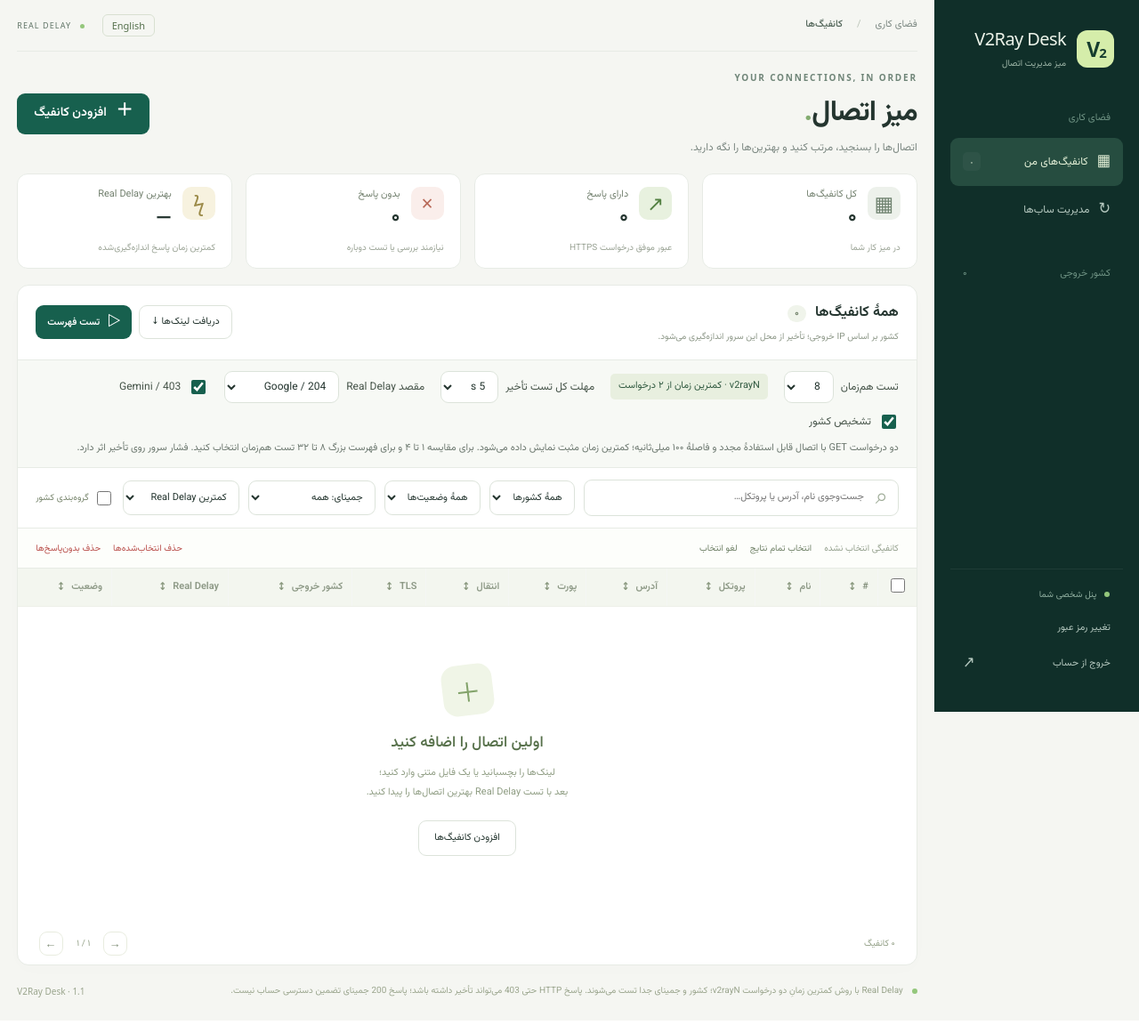
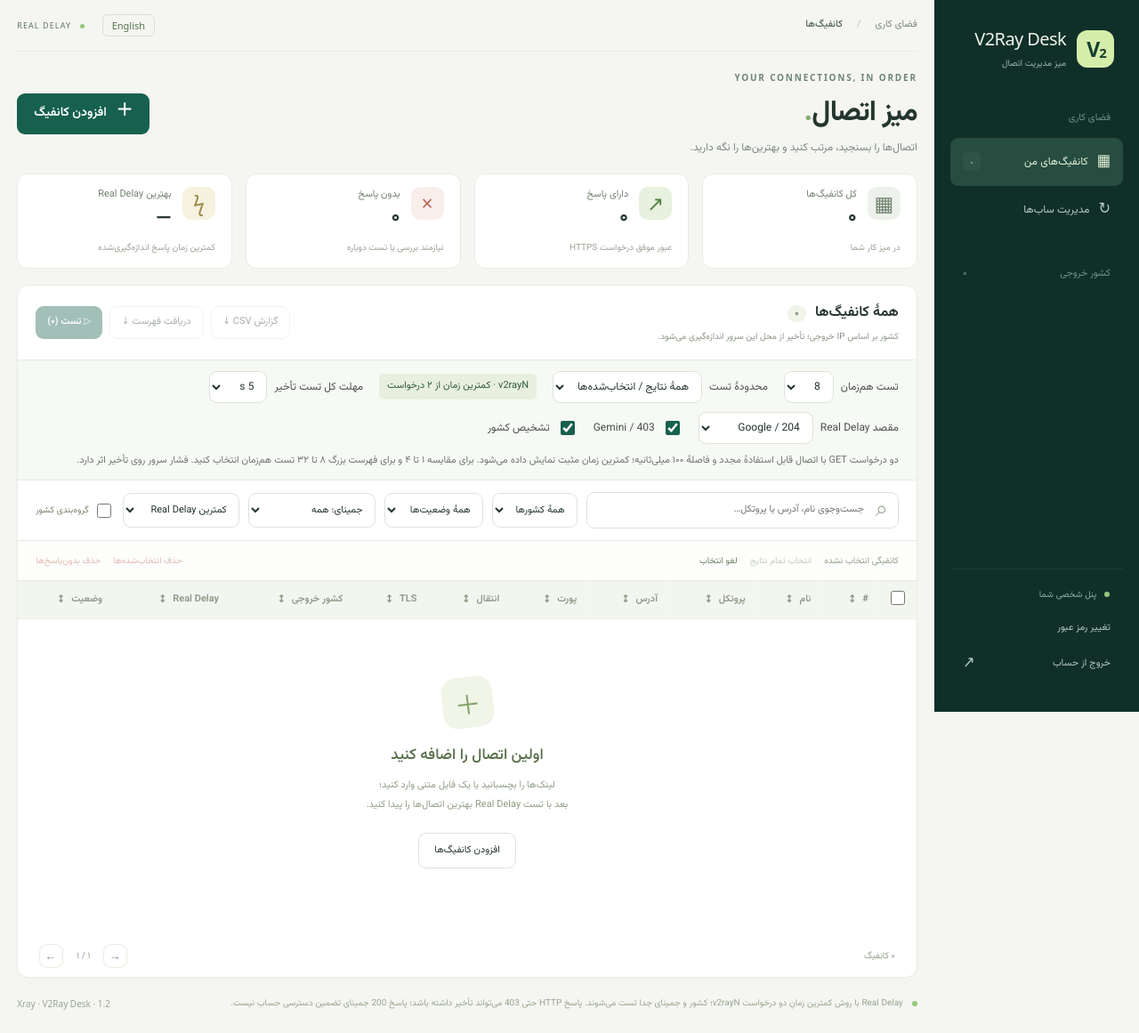
Before and after one commit to iamiralpha/v2ray-desk, a Python web app: template panel/templates/index.html in a window 1280 px wide. Shown: the whole page at 89% size. Run offline with Jinja, Linux system fonts and the light colour scheme; the template is opened without the code that fills it, so the values that code supplies are empty.

Commit message:
Add index.html, index.en.html

```diff
--- a/panel/templates/index.html
+++ b/panel/templates/index.html
@@ -32,9 +32,10 @@
       <article><span class="stat-icon fast">ϟ</span><div><p>بهترین Real Delay</p><strong id="stat-best">—</strong></div><small>کمترین زمان پاسخ اندازه‌گیری‌شده</small></article>
     </section>
     <section class="collection">
-      <div class="collection-heading"><div><h2 id="collection-title">همهٔ کانفیگ‌ها <span id="visible-count">۰</span></h2><p>کشور بر اساس IP خروجی؛ تأخیر از محل این سرور اندازه‌گیری می‌شود.</p></div><div class="actions"><button class="secondary" id="export-btn">دریافت لینک‌ها <span aria-hidden="true">↓</span></button><button class="primary" id="test-btn"><span aria-hidden="true">▷</span> تست فهرست</button></div></div>
+      <div class="collection-heading"><div><h2 id="collection-title">همهٔ کانفیگ‌ها <span id="visible-count">۰</span></h2><p>کشور بر اساس IP خروجی؛ تأخیر از محل این سرور اندازه‌گیری می‌شود.</p></div><div class="actions"><button class="secondary" id="report-btn">گزارش CSV ↓</button><button class="secondary" id="export-btn">دریافت لینک‌ها <span aria-hidden="true">↓</span></button><button class="primary" id="test-btn"><span aria-hidden="true">▷</span> تست فهرست</button></div></div>
       <div class="test-settings" aria-label="تنظیمات تست">
         <label for="test-workers">تست هم‌زمان <select id="test-workers"><option value="1">1</option><option value="4">4</option><option value="8" selected>8</option><option value="16">16</option><option value="32">32</option></select></label>
+        <label for="test-scope">محدودهٔ تست <select id="test-scope"><option value="all">همهٔ نتایج / انتخاب‌شده‌ها</option><option value="pending">تست‌نشده‌ها</option><option value="failed">ناموفق‌ها</option><option value="pending-failed">تست‌نشده و ناموفق</option></select></label>
         <span class="measurement-method">v2rayN · کمترین زمان از ۲ درخواست</span>
         <label for="test-timeout">مهلت کل تست تأخیر <select id="test-timeout"><option value="5" selected>5 s</option><option value="10">10 s</option><option value="15">15 s</option></select></label>
         <label for="test-target">مقصد Real Delay <select id="test-target"><option value="google">Google / 204</option><option value="gstatic">Gstatic / 204</option><option value="cloudflare">Cloudflare / 204</option></select></label>
@@ -46,7 +47,7 @@
       <div class="filters">
         <label class="search"><span aria-hidden="true">⌕</span><input id="search" type="search" placeholder="جست‌وجوی نام، آدرس یا پروتکل…" aria-label="جست‌وجو"></label>
         <select id="country-filter" aria-label="کشور"><option value="">همهٔ کشورها</option></select>
-        <select id="status-filter" aria-label="وضعیت"><option value="">همهٔ وضعیت‌ها</option><option value="healthy">دارای پاسخ</option><option value="failed">بدون پاسخ</option><option value="pending">تست‌نشده</option><option value="testing">در حال تست</option><option value="error">خطای تست</option></select>
+        <select id="status-filter" aria-label="وضعیت"><option value="">همهٔ وضعیت‌ها</option><option value="healthy">دارای پاسخ</option><option value="failed">بدون پاسخ</option><option value="pending">تست‌نشده</option><option value="testing">در حال تست</option><option value="invalid">تنظیمات نامعتبر</option><option value="error">خطای تست</option></select>
         <select id="gemini-filter" aria-label="وضعیت جمینای"><option value="">جمینای: همه</option><option value="http200">جمینای: پاسخ 200</option><option value="blocked">جمینای: خطای 403</option><option value="login">جمینای: صفحهٔ ورود</option><option value="limited">جمینای: محدودیت 429</option><option value="unreachable">جمینای: خطای اتصال</option><option value="untested">جمینای: تست‌نشده</option><option value="redirect">جمینای: انتقال</option><option value="other">جمینای: سایر پاسخ‌ها</option></select>
         <select id="sort" aria-label="مرتب‌سازی"><option value="latency">کمترین Real Delay</option><option value="latency-desc">بیشترین Real Delay</option><option value="name">نام کانفیگ</option><option value="newest">جدیدترین</option><option value="country">کشور</option></select>
         <label class="group-toggle"><input id="group" type="checkbox"> گروه‌بندی کشور</label>
@@ -58,7 +59,7 @@
       <div id="empty" class="empty"><div class="empty-symbol">＋</div><h3>اولین اتصال را اضافه کنید</h3><p>لینک‌ها را بچسبانید یا یک فایل متنی وارد کنید؛<br>بعد با تست Real Delay بهترین اتصال‌ها را پیدا کنید.</p><button class="secondary" id="empty-import">افزودن کانفیگ‌ها</button></div>
       <footer class="table-footer"><span id="page-info">۰ کانفیگ</span><div><button class="icon-button" id="prev-page" aria-label="صفحهٔ قبل">→</button><span id="page-label">۱ / ۱</span><button class="icon-button" id="next-page" aria-label="صفحهٔ بعد">←</button></div></footer>
     </section>
-    <p class="footnote"><span class="dot"></span> Real Delay با روش کمترین زمانِ دو درخواست v2rayN؛ کشور و جمینای جدا تست می‌شوند. پاسخ HTTP حتی 403 می‌تواند تأخیر داشته باشد؛ پاسخ 200 جمینای تضمین دسترسی حساب نیست. <span>V2Ray Desk · 1.1</span></p>
+    <p class="footnote"><span class="dot"></span> Real Delay با روش کمترین زمانِ دو درخواست v2rayN؛ کشور و جمینای جدا تست می‌شوند. پاسخ HTTP حتی 403 می‌تواند تأخیر داشته باشد؛ پاسخ 200 جمینای تضمین دسترسی حساب نیست. <span>V2Ray Desk · 1.2 · <b id="engine-version" dir="ltr">Xray</b></span></p>
   </main>
   <dialog id="import-dialog"><form id="import-form"><div class="dialog-heading"><h2>افزودن کانفیگ‌ها</h2><button type="button" class="icon-button close-dialog" aria-label="بستن">×</button></div><p class="muted">هر لینک در یک خط؛ فهرست Base64 هم پذیرفته می‌شود.</p><label for="import-text">لینک‌های VLESS، VMess، Trojan یا Shadowsocks</label><textarea id="import-text" dir="ltr" rows="9" placeholder="vless://…&#10;vmess://…&#10;trojan://…" required spellcheck="false"></textarea><label class="file-label" for="import-file">یا انتخاب فایل متنی <input id="import-file" type="file" accept=".txt,.conf,.list,text/plain"></label><p class="hint">تا ۲۰۰۰ لینک در هر بار · کانفیگ‌های تکراری دوباره اضافه نمی‌شوند.</p><div id="import-result" class="import-result" role="status" hidden></div><div class="dialog-footer"><button type="button" class="secondary close-dialog">بستن</button><button type="submit" class="primary" id="import-submit">ذخیرهٔ کانفیگ‌ها</button></div></form></dialog>
   <dialog id="edit-dialog"><form id="edit-form"><div class="dialog-heading"><h2>ویرایش کانفیگ</h2><button type="button" class="icon-button close-dialog" aria-label="بستن">×</button></div><input id="edit-id" type="hidden"><label for="edit-name">نام نمایشی</label><input id="edit-name" maxlength="200"><label for="edit-uri">لینک کامل کانفیگ</label><textarea id="edit-uri" dir="ltr" rows="7" required spellcheck="false"></textarea><p class="hint">با ذخیرهٔ تغییرات، نتیجهٔ تست قبلی پاک می‌شود.</p><div class="dialog-footer"><button type="button" class="secondary close-dialog">انصراف</button><button type="submit" class="primary">ذخیرهٔ تغییرات</button></div></form></dialog>
```
Also changed, not shown: panel/templates/index.en.html (+4 -3 lines).
